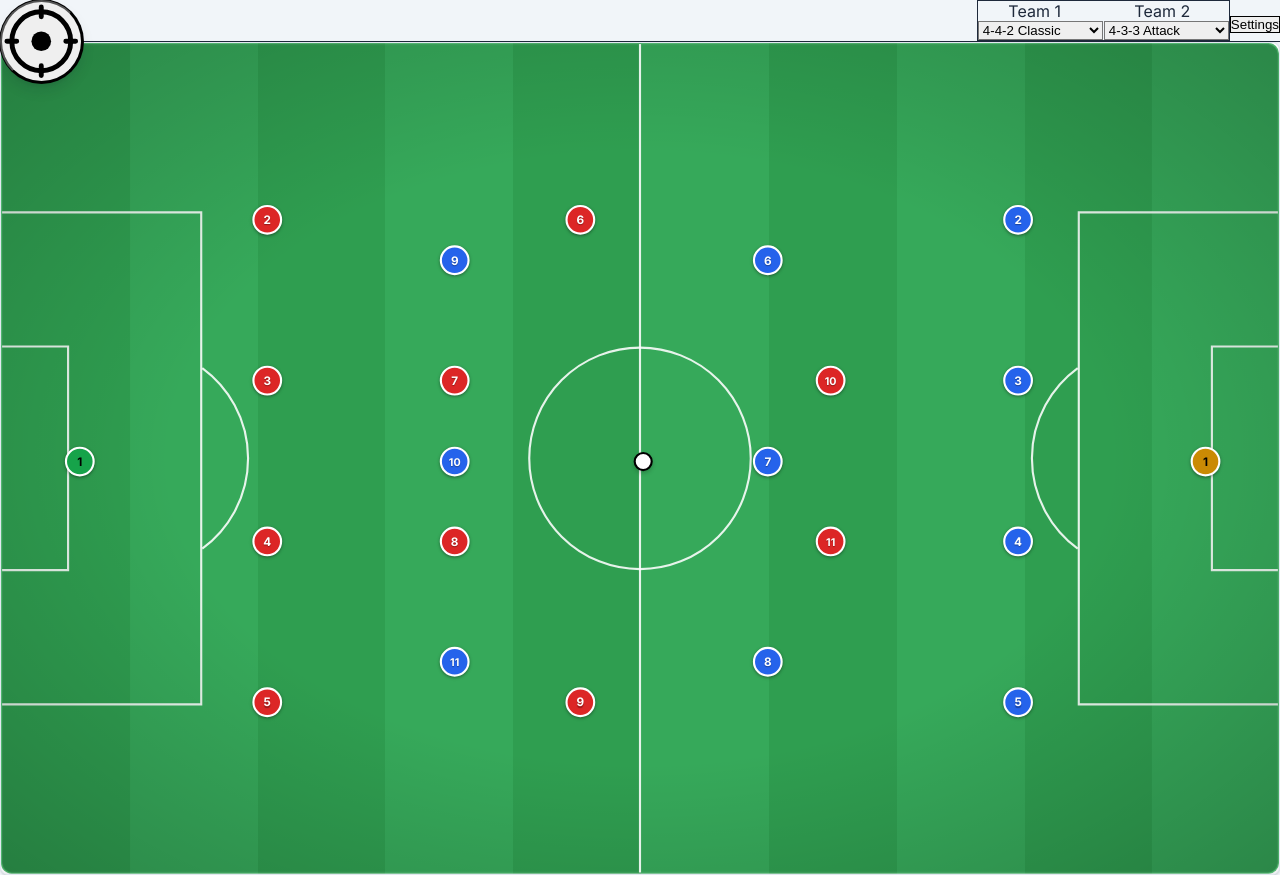
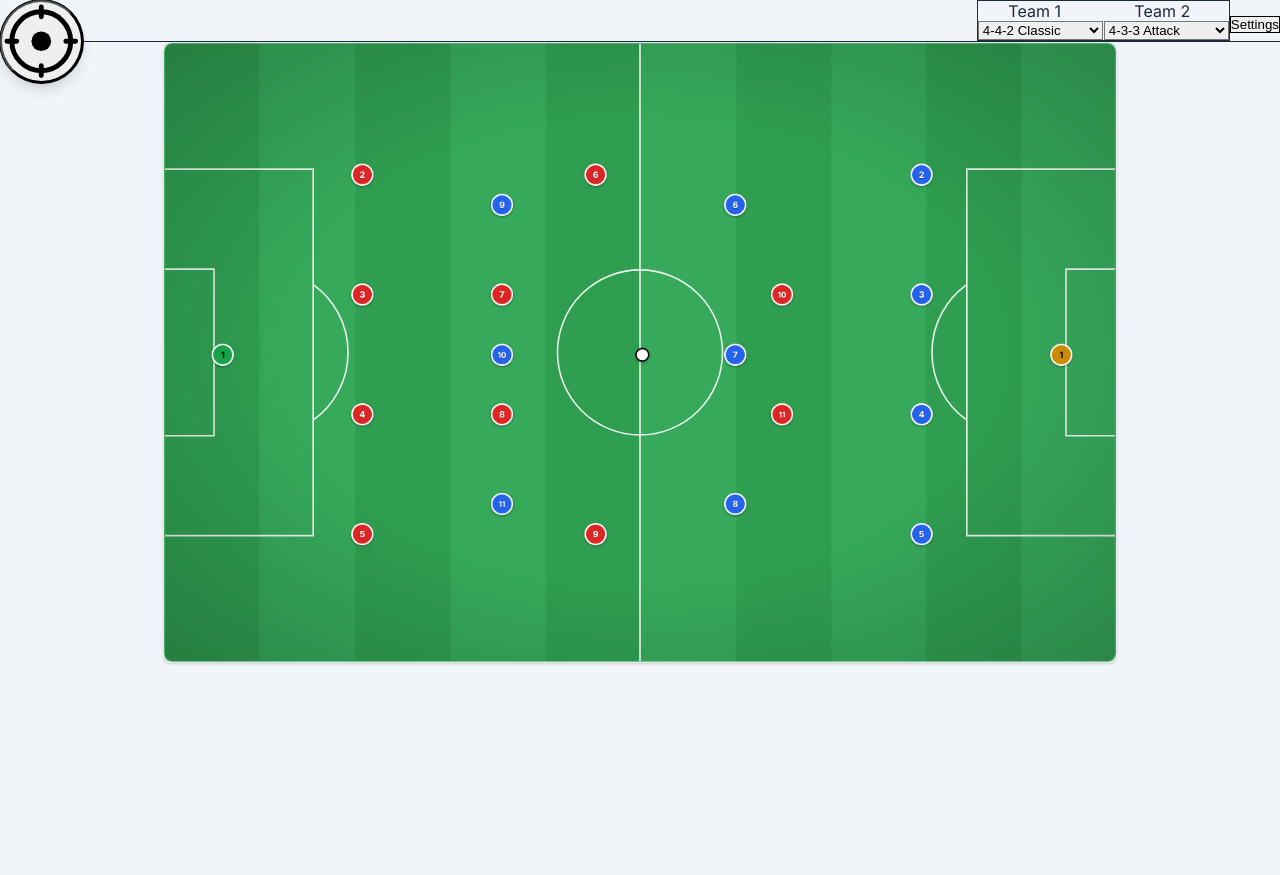
Before and after one commit to kaimrdth/Football-Board, a React (Vite) app: page / in a window 1280 px wide. After the commit the page ends 800 px from the top, so only its background shows below. Built offline with nearby package versions, Linux system fonts and the light colour scheme.

Commit message:
update: 2026-06-29 21:58

```diff
--- a/src/components/Pitch.tsx
+++ b/src/components/Pitch.tsx
@@ -25,7 +25,14 @@ const Pitch = React.memo(() => {
   }, []);
 
   return (
-    <div className="neo-brutalist-panel p-3 sm:p-5 lg:p-7 w-full">
+    <div
+      className="neo-brutalist-panel p-3 sm:p-5 lg:p-7 w-full mx-auto"
+      style={{
+        // Fit the whole board on screen: bounded by width AND viewport height
+        // so you can see everything at once while watching.
+        maxWidth: `min(100%, calc((100vh - 180px) * ${PITCH_WIDTH} / ${PITCH_HEIGHT}))`,
+      }}
+    >
       {/* Aspect-ratio box keeps layout height correct while the board scales */}
       <div
         ref={wrapRef}
```
Also changed, not shown: 3 other files (tests, documents, lock files or other folders).
